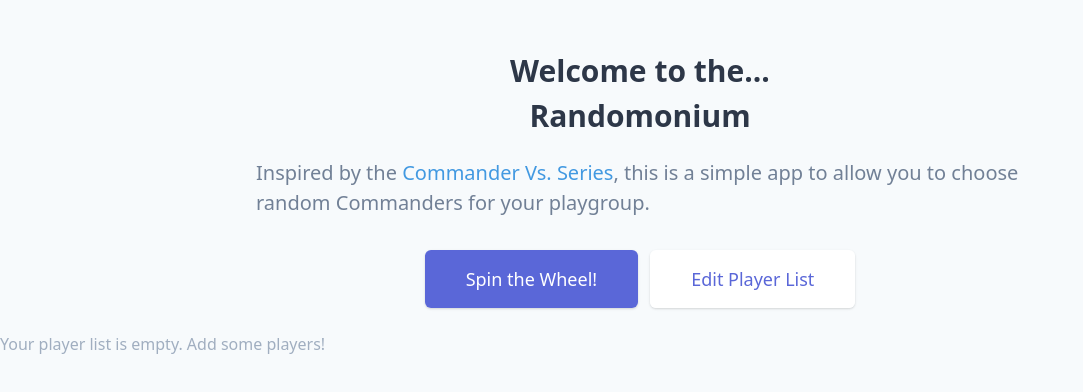
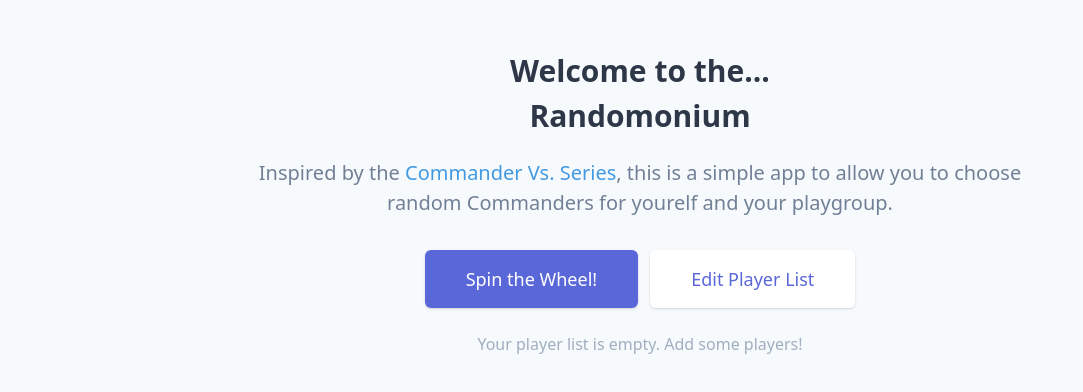
Before and after one commit to moonpies27/rando-cmdr, a Vue app: page / in a window 1280 px wide. Shown: the top 392 px of the page, without its empty margins (0-1083 px from the left). Built offline with nearby package versions, Linux system fonts and the light colour scheme; a web font is replaced by a local one.

Commit message:
Fixed styling for Results component

```diff
--- a/src/components/Results.vue
+++ b/src/components/Results.vue
@@ -1,26 +1,19 @@
 <template>
-  <div>
-    <div v-if="players.length == 0" class="mt-6 text-base text-gray-500">
-      Your player list is empty. Add some players!
+  <div class="mb-12">
+    <div class='flex items-center justify-center'>
+      <div v-if="players.length == 0" class="mt-6 text-base text-gray-500">
+        Your player list is empty. Add some players!
+      </div>
     </div>
-    <div v-else class="mt-12 max-w-md mx-auto">
-      <table class="table-auto">
-        <thead class="text-gray-600">
-          <th class="px-4 py-2">Player</th>
-          <th class="px-4 py-2">Commander</th>
-        </thead>
-        <tbody class="text-gray-700">
-          <tr v-for="(p, idx) in players" :key=idx>
-            <td class="px-10">{{ p }}</td>
-            <td>
-              <p>
-                <img :src="imgSrc(idx)" class="w-40" />
-                <a :href="scryfallURI(idx)" target="_blank" class="underline">{{ cardTitle(idx) }}</a>
-              </p>
-            </td>
-          </tr>
-        </tbody>
-      </table>
+    <div class="flex items-center justify-center mt-6 text-center space-x-4 flex-shrink-0 flex-wrap text-gray-700">
+      <div v-for="(player, index) in players" :key="index">
+        <h2 class="font-medium mb-4">{{ player }}</h2>
+        <img v-if="imgSrc(index)" :src="imgSrc(index)" class="w-40 h-56 mx-auto"/>
+        <svg v-else class="fill-current" viewBox="0 0 20 20">
+          <path fill-rule="evenodd" d="M18 10a8 8 0 11-16 0 8 8 0 0116 0zm-8-3a1 1 0 00-.867.5 1 1 0 11-1.731-1A3 3 0 0113 8a3.001 3.001 0 01-2 2.83V11a1 1 0 11-2 0v-1a1 1 0 011-1 1 1 0 100-2zm0 8a1 1 0 100-2 1 1 0 000 2z" clip-rule="evenodd"></path>
+        </svg>
+        <a :href="scryfallURI(index)" target="_blank" class="underline">{{ cardTitle(index) }}</a>
+      </div>
     </div>
   </div>
 </template>
@@ -46,7 +39,7 @@ export default {
     },
     imgSrc (idx) {
       if (this.cards[idx]) {
-        return this.cards[idx].image_uris.normal
+        return this.cards[idx].image_uris.border_crop
       } else {
         return ''
       }
--- a/src/components/Welcome.vue
+++ b/src/components/Welcome.vue
@@ -5,8 +5,8 @@
       <h1>{{ chosenTitle }}</h1>
     </div>
     <div>
-      <p class="mt-3 max-w-md mx-auto text-base text-gray-600 sm:text-lg md:mt-5 md:text-xl md:max-w-3xl">
-        Inspired by the <a href="https://www.youtube.com/playlist?list=PL5d1KNNFArSNNRrpJjhf1WrwwuZqUcg0K" class="no-underline hover:underline text-blue-500">Commander Vs. Series</a>, this is a simple app to allow you to choose random Commanders for your playgroup.
+      <p class="mt-3 max-w-md mx-auto text-base text-gray-600 sm:text-lg md:mt-5 md:text-xl md:max-w-3xl text-center">
+        Inspired by the <a href="https://www.youtube.com/playlist?list=PL5d1KNNFArSNNRrpJjhf1WrwwuZqUcg0K" class="no-underline hover:underline text-blue-500">Commander Vs. Series</a>, this is a simple app to allow you to choose random Commanders for yourelf and your playgroup.
       </p>
     </div>
   </div>
```
